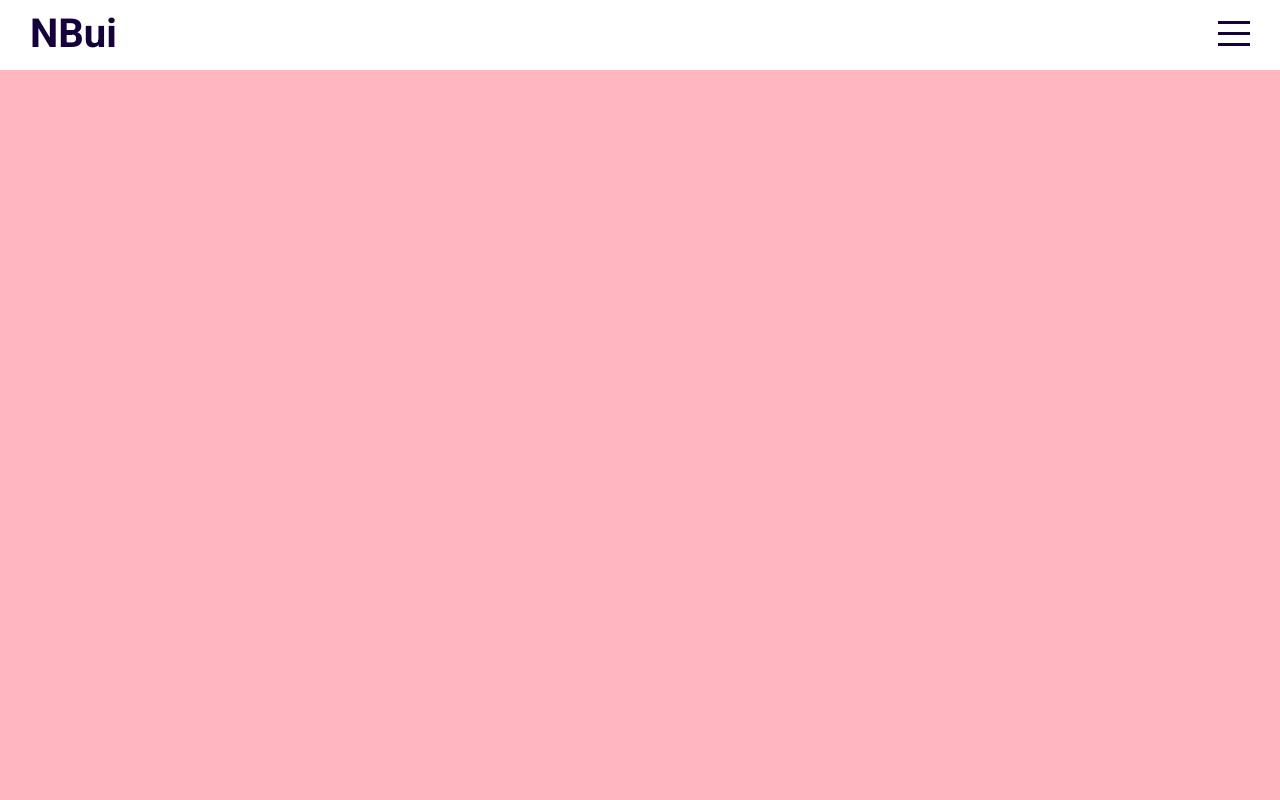
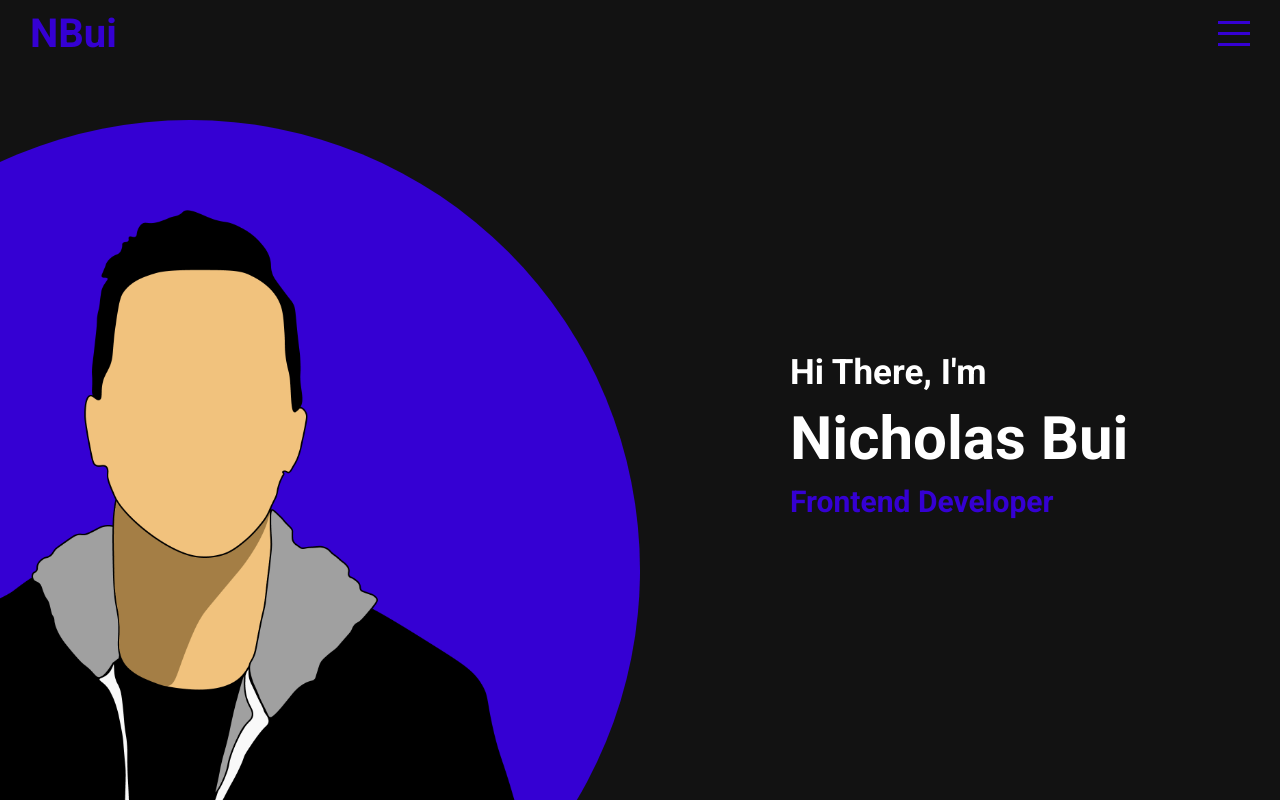
Before and after one commit to nickbui/React-Portfolio-Website, a React (Create React App) app: page / in a window 1280 px wide. Built offline with nearby package versions, Linux system fonts and the light colour scheme.

Commit message:
Hero section completed for computers and laptop

```diff
--- a/public/index.html
+++ b/public/index.html
@@ -7,13 +7,11 @@
       name="description"
       content="Web site created using create-react-app"
     />
-    <link rel="preconnect" href="https://fonts.googleapis.com">
-    <link rel="preconnect" href="https://fonts.gstatic.com" crossorigin>
     <link href="https://fonts.googleapis.com/css2?family=Roboto:ital,wght@0,100;0,300;0,400;0,500;0,700;1,100;1,300;1,400;1,500;1,700&display=swap" rel="stylesheet">
     <style>
       * {
         font-family: 'Roboto', sans-serif;
-        margin: 0px;
+        margin: 0;
         overflow-x: hidden;
       }
     </style>
--- a/src/App.jsx
+++ b/src/App.jsx
@@ -8,7 +8,6 @@ import { useState } from "react";
 import Menu from "./components/menu/Menu"
 
 function App() {
-  //setting menuopen to false from the intial opening of the site. We then pass this function into the topbar component
   const [menuOpen, setMenuOpen] = useState(false)
   return (
     <div className="app">
--- a/src/app.scss
+++ b/src/app.scss
@@ -1,5 +1,6 @@
 .app{
     height: 100vh;
+
     .sections{
         width: 100%;
         height: calc(100vh - 70px);
@@ -13,7 +14,6 @@
             display: none;
         }
 
-        //For each elment inside the sections class
         > *{
             width: 100vw;
             height: calc(100vh - 70px);
--- a/src/components/intro/Intro.jsx
+++ b/src/components/intro/Intro.jsx
@@ -3,7 +3,19 @@ import "./intro.scss"
 export default function Intro() {
     return (
         <div className="intro" id="intro">
+            <div className="left">
+                <div className="imgContainer">
+                    <img src="assets/profile.png" alt="" />
+                </div>
+            </div>
 
+            <div className="right">
+                <div className="wrapper">
+                    <h2>Hi There, I'm</h2>
+                    <h1>Nicholas Bui</h1>
+                    <h3>Frontend Developer</h3>
+                </div>
+            </div>
         </div>
-    )
+    );
 }
--- a/src/components/intro/intro.scss
+++ b/src/components/intro/intro.scss
@@ -1,3 +1,58 @@
-.intro{
-    background-color: lightpink;
+@import "../../global.scss";
+
+.intro {
+    background-color: #121212;
+    display: flex;
+
+    .left {
+        flex: 0.5;
+        overflow: hidden;
+
+        .imgContainer {
+            width: 900px;
+            height: 900px;
+            margin-top: 50px;
+            background-color: #3500D3;
+            border-radius: 50%;
+            display: flex;
+            align-items: flex-end;
+            justify-content: center;
+            float: right;
+
+            img {
+                height: 90%;
+            }
+        }
+    }
+
+    .right {
+        flex: 0.5;
+        position: relative;
+
+        .wrapper {
+            width: 100%;
+            height: 100%;
+            padding-left: 150px;
+            display: flex;
+            flex-direction: column;
+            justify-content: center;
+
+            h1 {
+                font-size: 60px;
+                margin: 10px 0;
+                color: white;
+            }
+
+            h2 {
+                font-size: 35px;
+                color: white;
+            }
+
+            h3 {
+                font-size: 30px;
+                color: #3500D3;
+            }
+        }
+
+    }
 }
--- a/src/components/topbar/Topbar.jsx
+++ b/src/components/topbar/Topbar.jsx
@@ -1,5 +1,5 @@
 import "./topbar.scss"
-import {Person, Mail} from "@material-ui/icons"
+
 
 export default function Topbar({ menuOpen, setMenuOpen }) {
     return (
@@ -9,6 +9,7 @@ export default function Topbar({ menuOpen, setMenuOpen }) {
                 <div className="left">
                     <a href="#intro" className="logo">NBui</a>
                 </div>
+
                 <div className="right">
                     <div className="hamburger" onClick={()=>setMenuOpen(!menuOpen)}>
                         <span className="line1"></span>
@@ -18,5 +19,5 @@ export default function Topbar({ menuOpen, setMenuOpen }) {
                 </div>
             </div>
         </div>
-    )
+    );
 }
--- a/src/components/topbar/topbar.scss
+++ b/src/components/topbar/topbar.scss
@@ -3,8 +3,8 @@
 .topbar{
     width: 100%;
     height: 70px;
-    background-color: white;
-    color: $mainColor;
+    background-color: #121212;
+    color: #3500D3;
     position: fixed;
     top: 0;
     z-index: 3;
@@ -40,7 +40,7 @@
                 span{
                     width: 100%;
                     height: 3px;
-                    background-color: $mainColor;
+                    background-color: #3500D3;
                     transform-origin: left;
                     transition: all 2s ease;
                 }
```
Also changed, not shown: public/assets/down.png (added), public/assets/profile.png (added).
